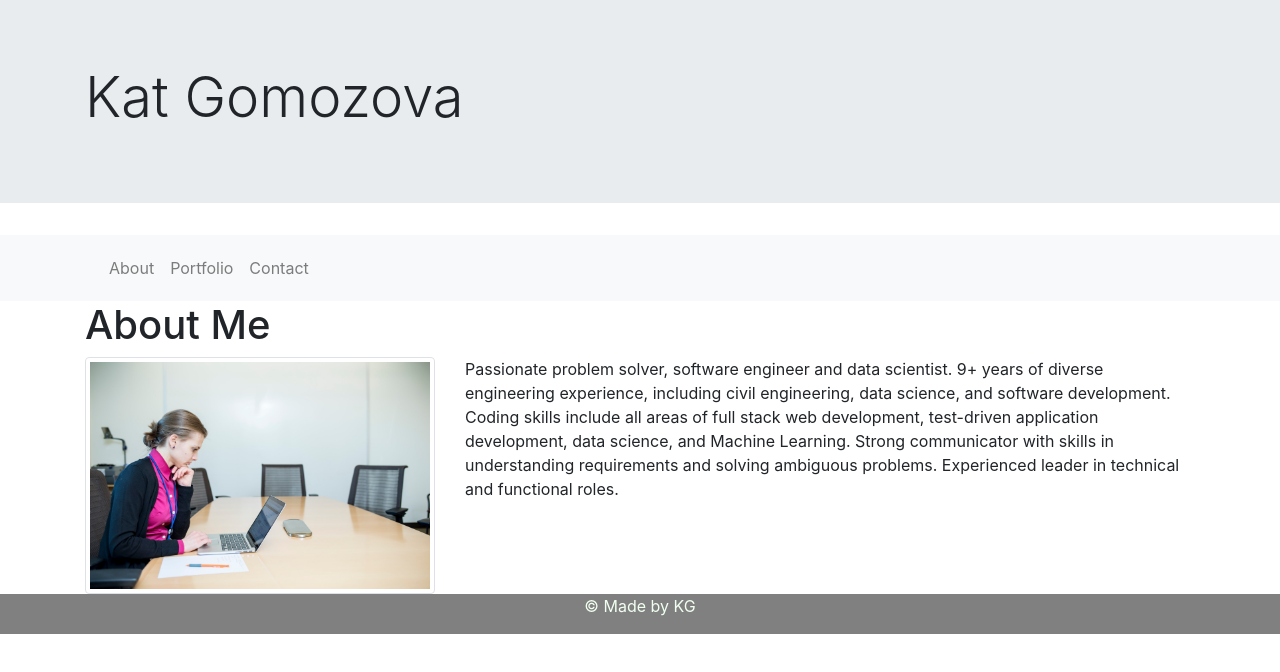
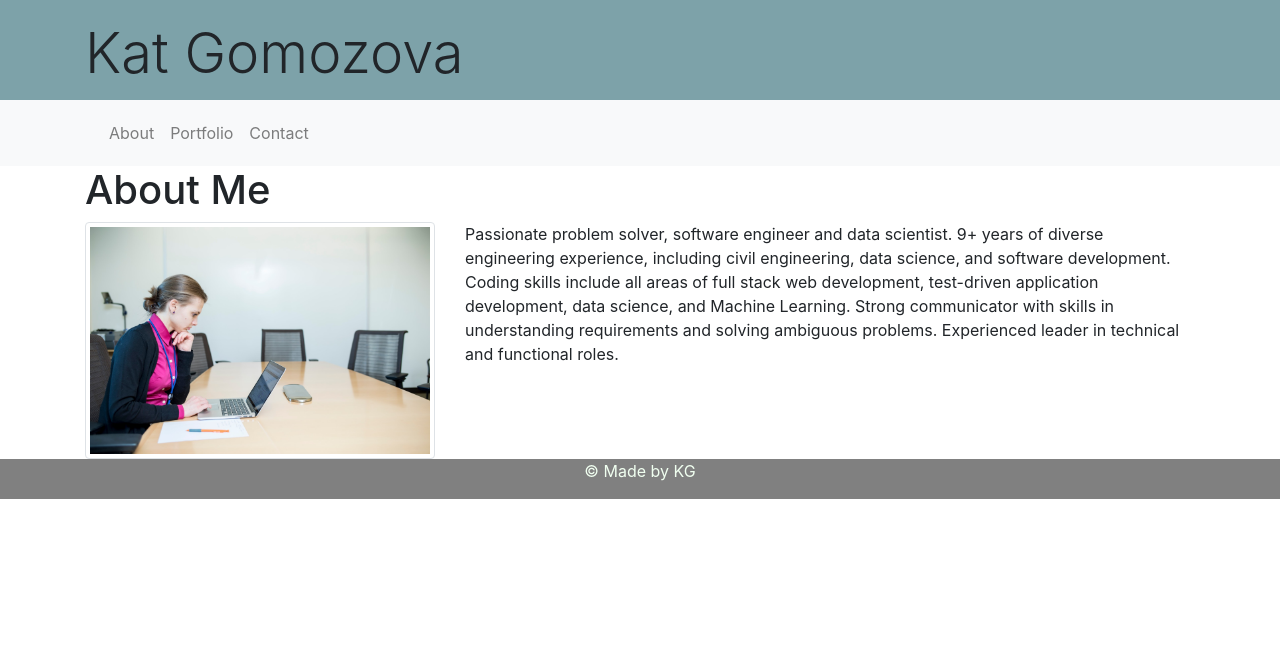
Before and after one commit to kgo87/react_portfolio, a React (Create React App) app in the folder client/: page / in a window 1280 px wide. Shown: the top 672 px of the page. Built offline with nearby package versions, Linux system fonts and the light colour scheme.

Commit message:
fixing jumbotron

```diff
--- a/client/src/components/Jumbotron/style.css
+++ b/client/src/components/Jumbotron/style.css
@@ -0,0 +1,6 @@
+.jumbotron {
+    margin-bottom: 0;
+    padding-top: 20px;
+    background-color: #7DA2A9;
+    height: 100px;
+}
```
